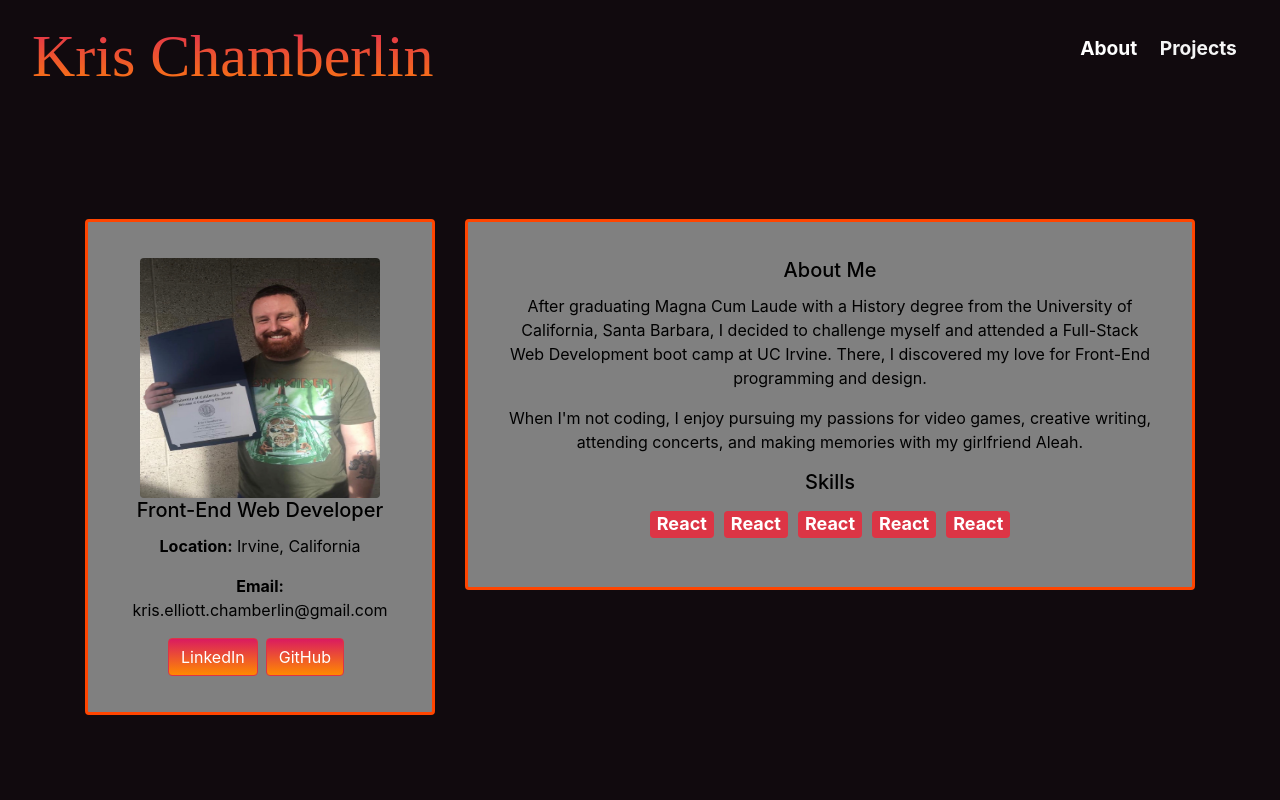
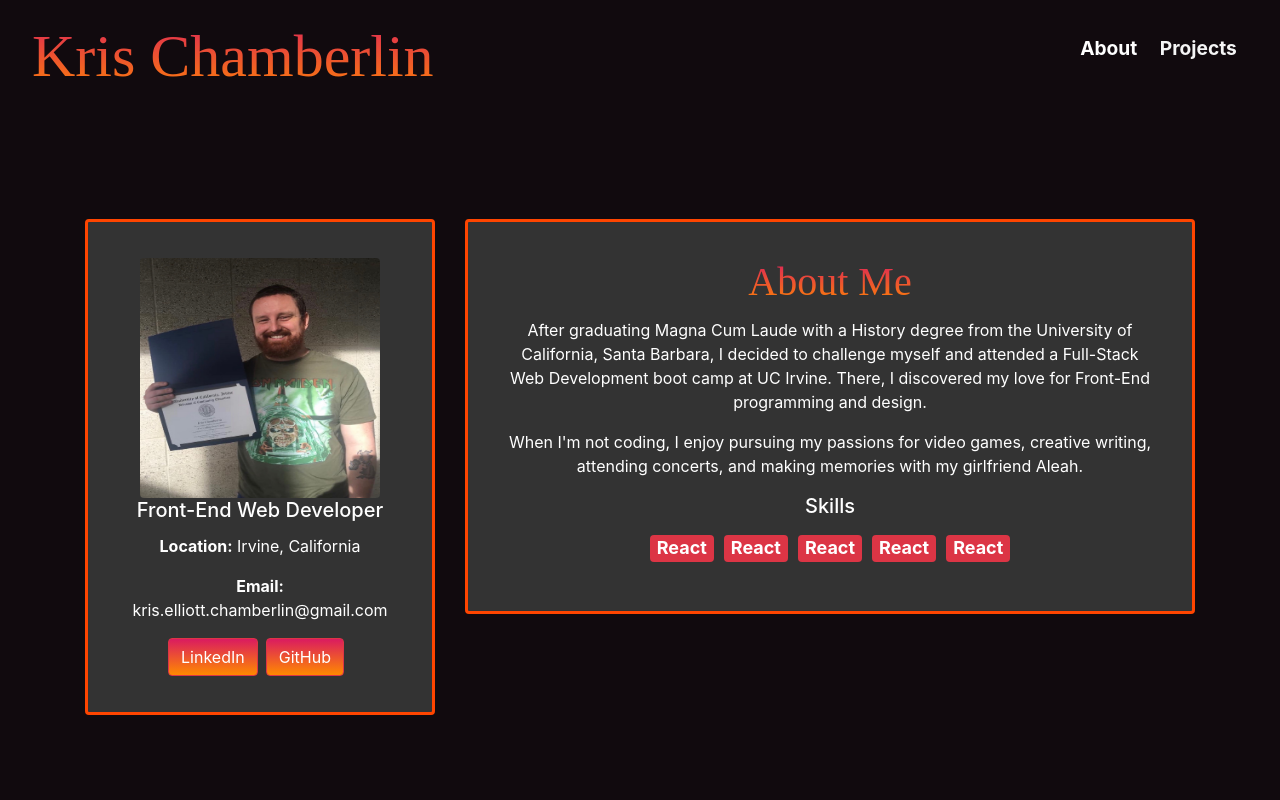
Before and after one commit to kechamberlin/kris-chamberlin-portfolio, a React (Create React App) app: page / in a window 1280 px wide. Shown: the top 800 px of the page. Built offline with nearby package versions, Linux system fonts and the light colour scheme; a web font is replaced by a local one.

Commit message:
In both Card components, changed color from black to white, and background-color to #333333. In Card.Title, added className germania-font and wrapped About Me text in an h1 tag.

```diff
--- a/src/components/About.js
+++ b/src/components/About.js
@@ -18,8 +18,8 @@ function About() {
             <Card
               className='text-center'
               style={{
-                color: 'black',
-                backgroundColor: 'gray',
+                color: 'white',
+                backgroundColor: '#333333',
                 border: 'solid orangered'
               }}
             >
@@ -65,13 +65,13 @@ function About() {
             <Card
               className='text-center'
               style={{
-                color: 'black',
-                backgroundColor: 'gray',
+                color: 'white',
+                backgroundColor: '#333333',
                 border: 'solid orangered'
               }}
             >
               <Card.Body>
-                <Card.Title>About Me</Card.Title>
+                <Card.Title className='germania-font'><h1>About Me</h1> </Card.Title>
                 <Card.Text>
                   After graduating Magna Cum Laude with a History degree from
                   the University of California, Santa Barbara, I decided to
```
